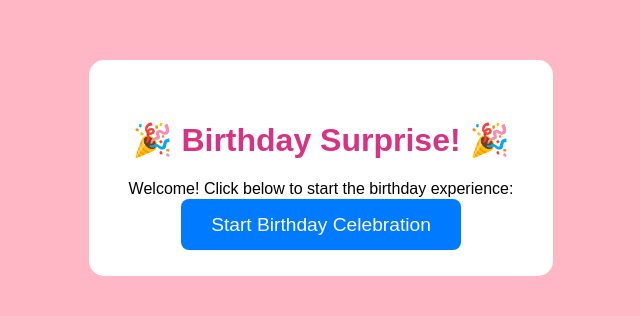
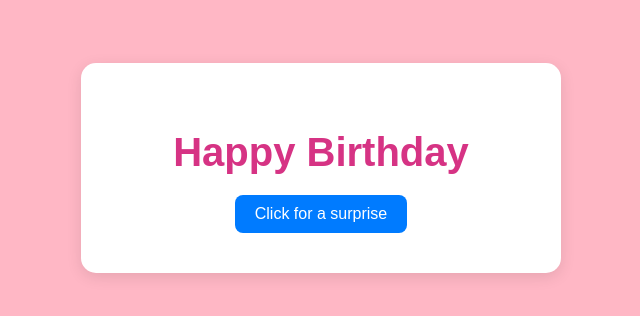
Before and after one commit to Birajgiri/birthday-surprise, a plain HTML site: page index.html in a window 1280 px wide. Shown: the part 252-568 px from the top of the page, without its empty margins (319-959 px from the left). Drawn offline with Linux system fonts and the light colour scheme.

Commit message:
Make index.html the main birthday welcome page

```diff
--- a/index.html
+++ b/index.html
@@ -3,7 +3,7 @@
 <head>
     <meta charset="UTF-8">
     <meta name="viewport" content="width=device-width, initial-scale=1.0">
-    <title>Birthday Surprise</title>
+    <title>Happy Birthday</title>
     <style>
         body {
             font-family: Arial, sans-serif;
@@ -15,33 +15,52 @@
             align-items: center;
             min-height: 100vh;
         }
+
         .container {
             background-color: white;
             padding: 40px;
             border-radius: 15px;
+            box-shadow: 0 4px 15px rgba(0, 0, 0, 0.1);
             text-align: center;
+            max-width: 400px;
+            width: 100%;
         }
+
         h1 {
             color: #d63384;
+            margin-bottom: 20px;
+            font-size: 2.5em;
         }
-        a {
+
+        p {
+            color: #333;
+            margin-bottom: 20px;
+            font-size: 1.2em;
+        }
+
+        .surprise-text {
             background-color: #007bff;
             color: white;
-            padding: 15px 30px;
+            cursor: pointer;
+            font-size: 1em;
+            padding: 10px 20px;
             border-radius: 8px;
+            border: none;
+            display: inline-block;
+            transition: all 0.3s ease;
             text-decoration: none;
-            font-size: 1.2em;
         }
-        a:hover {
+
+        .surprise-text:hover {
+            transform: scale(1.05);
             background-color: #0056b3;
         }
     </style>
 </head>
 <body>
     <div class="container">
-        <h1>🎉 Birthday Surprise! 🎉</h1>
-        <p>Welcome! Click below to start the birthday experience:</p>
-        <a href="birthday.html">Start Birthday Celebration</a>
+        <h1>Happy Birthday</h1>
+        <a href="pictures.html" class="surprise-text">Click for a surprise</a>
     </div>
 </body>
 </html>
```
